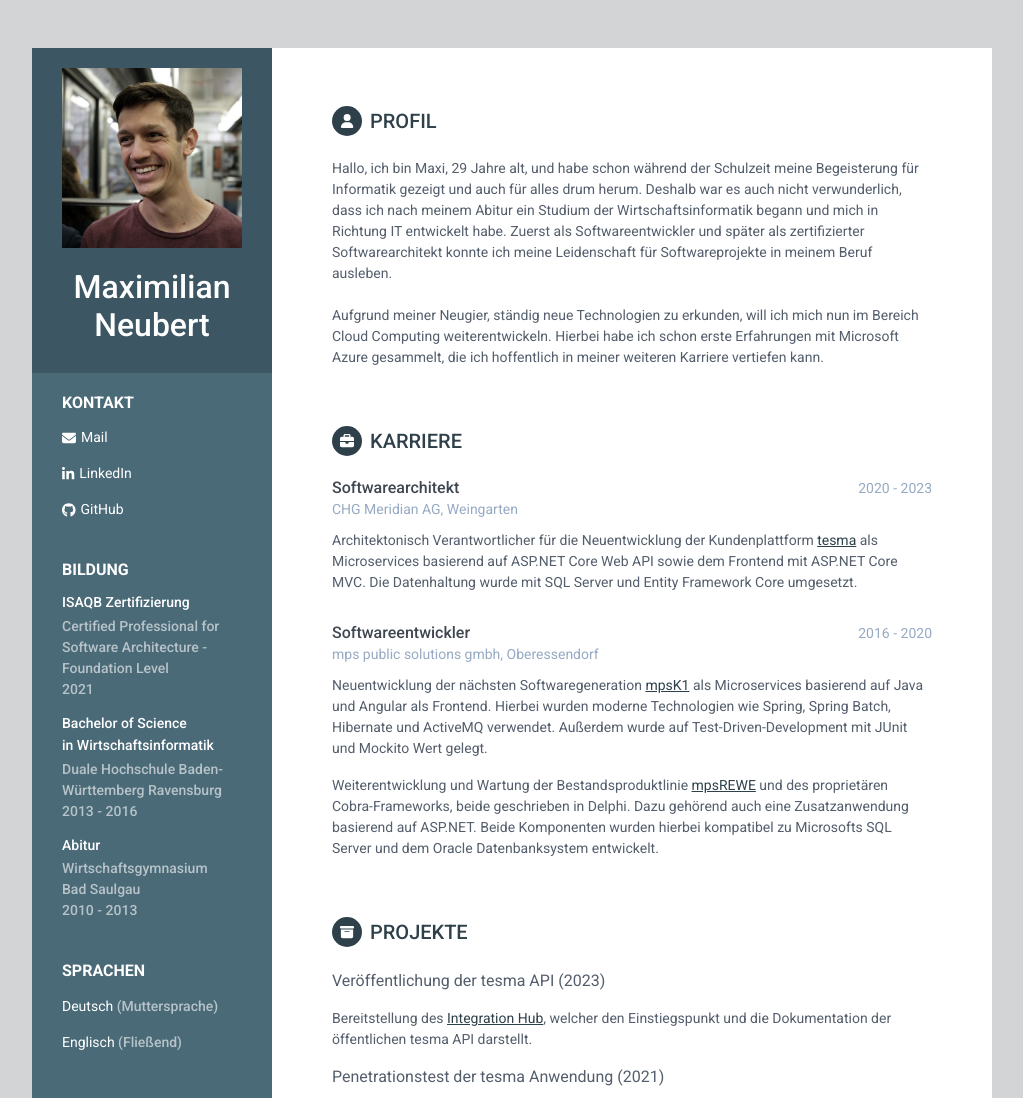
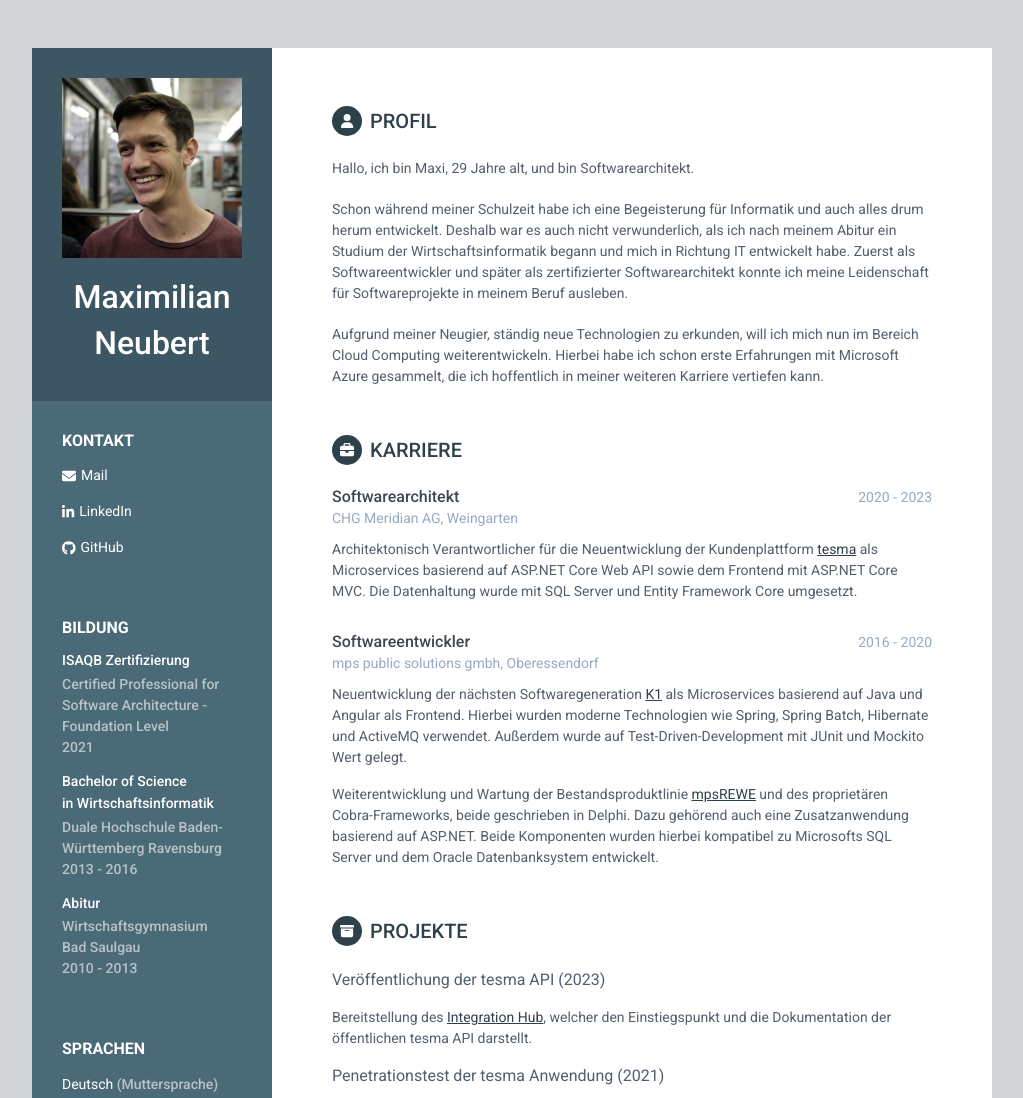
Before and after one commit to MxNbrt/cv, a plain HTML site: page index.html in a window 1280 px wide. Shown: the top 1098 px of the page, without its empty margins (128-1151 px from the left). Drawn offline with nearby package versions, Linux system fonts and the light colour scheme.

Commit message:
Small fixes

```diff
--- a/index.html
+++ b/index.html
@@ -18,7 +18,8 @@
     <div class="sidebar">
         <div class="profile container-block">
             <img src="profile.jpg" alt="" />
-            <h1>Maximilian Neubert</h1>
+            <h1>Maximilian</h1>
+            <h1>Neubert</h1>
         </div>
 
         <div class="container-block">
@@ -61,17 +62,19 @@
     </div>
 
     <div class="main">
-        <section class="section summary-section">
+        <section class="section">
             <h2 class="section-title"><span class="icon-holder"><i class="fa-solid fa-user"></i></span>Profil</h2>
             <div class="summary">
                 Hallo, ich bin Maxi,
                 <script>document.write(Math.abs(new Date(Date.now() - new Date(1994, 1, 7)).getUTCFullYear() - 1970));</script>
-                Jahre alt, und habe schon während der Schulzeit meine Begeisterung für Informatik gezeigt und auch für alles drum herum.
-                Deshalb war es auch nicht verwunderlich, dass ich nach meinem Abitur ein Studium der Wirtschaftsinformatik begann und
+                Jahre alt, und bin Softwarearchitekt.
+            </div>
+            <div class="summary">
+                Schon während meiner Schulzeit habe ich eine Begeisterung für Informatik und auch alles drum herum entwickelt.
+                Deshalb war es auch nicht verwunderlich, als ich nach meinem Abitur ein Studium der Wirtschaftsinformatik begann und
                 mich in Richtung IT entwickelt habe. Zuerst als Softwareentwickler und später als zertifizierter Softwarearchitekt konnte
                 ich meine Leidenschaft für Softwareprojekte in meinem Beruf ausleben.
             </div>
-            <br>
             <div class="summary">
                 Aufgrund meiner Neugier, ständig neue Technologien zu erkunden, will ich mich nun im Bereich Cloud Computing weiterentwickeln.
                 Hierbei habe ich schon erste Erfahrungen mit Microsoft Azure gesammelt, die ich hoffentlich in meiner weiteren Karriere vertiefen kann.
@@ -103,7 +106,7 @@
                     <div class="company">mps public solutions gmbh, Oberessendorf</div>
                 </div>
                 <div class="details">
-                    <p>Neuentwicklung der nächsten Softwaregeneration <a href="https://www.mps-solutions.de/k1/">mpsK1</a> als Microservices basierend auf Java und Angular als Frontend. Hierbei wurden moderne Technologien wie Spring, Spring Batch, Hibernate und ActiveMQ verwendet. Außerdem wurde auf Test-Driven-Development mit JUnit und Mockito Wert gelegt.</p>
+                    <p>Neuentwicklung der nächsten Softwaregeneration <a href="https://www.mps-solutions.de/k1/">K1</a> als Microservices basierend auf Java und Angular als Frontend. Hierbei wurden moderne Technologien wie Spring, Spring Batch, Hibernate und ActiveMQ verwendet. Außerdem wurde auf Test-Driven-Development mit JUnit und Mockito Wert gelegt.</p>
                 </div>
                 <div class="details">
                     <p>Weiterentwicklung und Wartung der Bestandsproduktlinie <a href="https://www.mps-solutions.de/produkt/mpsrewe/">mpsREWE</a> und des proprietären Cobra-Frameworks, beide geschrieben in Delphi. Dazu gehörend auch eine Zusatzanwendung basierend auf ASP.NET. Beide Komponenten wurden hierbei kompatibel zu Microsofts SQL Server und dem Oracle Datenbanksystem entwickelt.</p>
--- a/style.css
+++ b/style.css
@@ -58,7 +58,7 @@ a:focus {
   margin-bottom: 0;
 }
 .sidebar .container-block {
-  padding: 20px 30px;
+  padding: 30px;
 }
 .sidebar .container-block-title {
   text-transform: uppercase;
@@ -127,9 +127,15 @@ a:focus {
   margin-top: 6px;
 }
 .main .section {
-  margin-bottom: 60px;
+  margin-bottom: 50px;
 }
 .main .section:last-child {
+  margin-bottom: 0;
+}
+.main .summary {
+  margin-bottom: 20px;
+}
+.main .summary:last-child {
   margin-bottom: 0;
 }
 .main .experiences-section .item {
```
